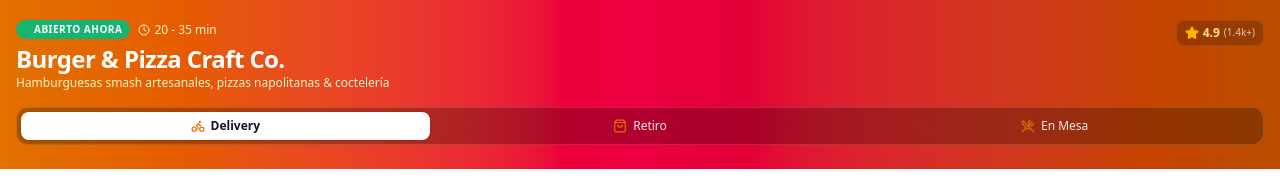
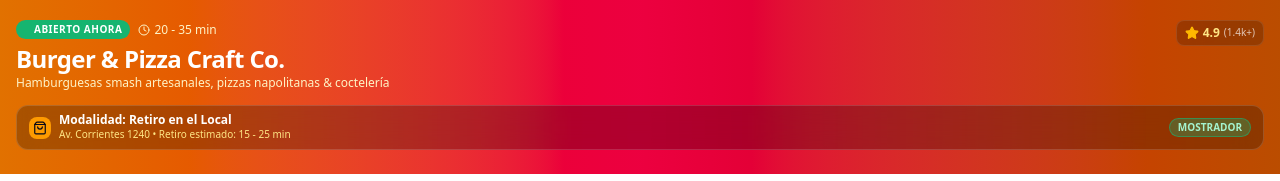
Before and after one commit to lucianovegaallegroni-boop/saaspedidos, a React (Vite) app: page / in a window 1280 px wide. Shown: the top 181 px of the page. Built offline with nearby package versions, Linux system fonts and the light colour scheme.

Commit message:
feat: configure exclusive in-store pickup mode across customer menu, cart, checkout, tracking and kitchen kanban

```diff
--- a/src/components/customer/CartDrawer.jsx
+++ b/src/components/customer/CartDrawer.jsx
@@ -178,8 +178,8 @@
                 </div>
               )}
               <div className="flex justify-between text-slate-600">
-                <span>Costo estimado de entrega</span>
-                <span className="font-medium text-slate-900">Se calcula al pagar</span>
+                <span>Modalidad</span>
+                <span className="font-semibold text-emerald-600">Retiro en el Local (Gratis)</span>
               </div>
               <div className="pt-2 border-t border-slate-200 flex justify-between items-baseline">
                 <span className="font-bold text-sm text-slate-900">Total a pagar</span>
--- a/src/components/customer/CheckoutModal.jsx
+++ b/src/components/customer/CheckoutModal.jsx
@@ -7,27 +7,21 @@
   const navigate = useNavigate();
   const { cart, cartTotal, createOrder } = useRestaurant();
 
-  const [deliveryType, setDeliveryType] = useState('DELIVERY');
   const [customerName, setCustomerName] = useState('');
   const [customerPhone, setCustomerPhone] = useState('');
-  const [address, setAddress] = useState('');
+  const [pickupNotes, setPickupNotes] = useState('');
   const [paymentMethod, setPaymentMethod] = useState('ONLINE_CARD');
   const [isSubmitting, setIsSubmitting] = useState(false);
   const [formError, setFormError] = useState('');
 
   if (!isOpen) return null;
 
-  const deliveryFee = deliveryType === 'DELIVERY' ? 2.50 : 0;
-  const finalTotal = cartTotal + deliveryFee;
+  const finalTotal = cartTotal;
 
   const handleSubmit = (e) => {
     e.preventDefault();
     if (!customerName.trim() || !customerPhone.trim()) {
       setFormError('Por favor ingresa tu nombre y número de teléfono.');
-      return;
-    }
-    if (deliveryType === 'DELIVERY' && !address.trim()) {
-      setFormError('Por favor especifica tu dirección completa de entrega.');
       return;
     }
 
@@ -39,8 +33,8 @@
       createOrder({
         customerName: customerName.trim(),
         customerPhone: customerPhone.trim(),
-        deliveryType,
-        address: deliveryType === 'DELIVERY' ? address.trim() : (deliveryType === 'TAKEAWAY' ? 'Retiro en mostrador' : address.trim() || 'Mesa #1'),
+        deliveryType: 'TAKEAWAY',
+        address: 'Retiro en mostrador del local (Av. Corrientes 1240)' + (pickupNotes.trim() ? ` - Nota: ${pickupNotes.trim()}` : ''),
         paymentMethod,
       });
       setIsSubmitting(false);
@@ -61,7 +55,7 @@
             <h2 className="text-base font-black tracking-tight text-white m-0">
               Confirmar & Pagar Pedido
             </h2>
-            <p className="text-xs text-slate-400">Total: ${finalTotal.toFixed(2)}</p>
+            <p className="text-xs text-slate-400">Total: ${finalTotal.toFixed(2)} • Retiro en Mostrador</p>
           </div>
           <button
             onClick={onClose}
@@ -79,56 +73,27 @@
             </div>
           )}
 
-          {/* Delivery Type Option */}
-          <div className="space-y-1.5">
-            <label className="text-xs font-bold text-slate-700 block">Tipo de Entrega</label>
-            <div className="grid grid-cols-3 gap-2">
-              <button
-                type="button"
-                onClick={() => setDeliveryType('DELIVERY')}
-                className={`flex flex-col items-center justify-center p-2.5 rounded-xl border text-xs font-medium transition-all ${
-                  deliveryType === 'DELIVERY'
-                    ? 'border-amber-500 bg-amber-50/50 text-slate-900 font-bold shadow-xs'
-                    : 'border-slate-200 text-slate-600 hover:bg-slate-50'
-                }`}
-              >
-                <Bike className="w-4 h-4 text-amber-600 mb-1" />
-                <span>Delivery (+$2.50)</span>
-              </button>
-
-              <button
-                type="button"
-                onClick={() => setDeliveryType('TAKEAWAY')}
-                className={`flex flex-col items-center justify-center p-2.5 rounded-xl border text-xs font-medium transition-all ${
-                  deliveryType === 'TAKEAWAY'
-                    ? 'border-amber-500 bg-amber-50/50 text-slate-900 font-bold shadow-xs'
-                    : 'border-slate-200 text-slate-600 hover:bg-slate-50'
-                }`}
-              >
-                <ShoppingBag className="w-4 h-4 text-amber-600 mb-1" />
-                <span>Para Retirar</span>
-              </button>
-
-              <button
-                type="button"
-                onClick={() => setDeliveryType('DINE_IN')}
-                className={`flex flex-col items-center justify-center p-2.5 rounded-xl border text-xs font-medium transition-all ${
-                  deliveryType === 'DINE_IN'
-                    ? 'border-amber-500 bg-amber-50/50 text-slate-900 font-bold shadow-xs'
-                    : 'border-slate-200 text-slate-600 hover:bg-slate-50'
-                }`}
-              >
-                <UtensilsCrossed className="w-4 h-4 text-amber-600 mb-1" />
-                <span>En Salón / Mesa</span>
-              </button>
+          {/* Exclusive In-Store Pickup Banner */}
+          <div className="p-3.5 bg-amber-50/80 border border-amber-200 rounded-2xl flex items-center justify-between gap-3">
+            <div className="flex items-center gap-2.5">
+              <div className="w-8 h-8 rounded-xl bg-amber-500 text-slate-950 flex items-center justify-center font-bold shrink-0">
+                <ShoppingBag className="w-4 h-4" />
+              </div>
+              <div>
+                <h4 className="text-xs font-bold text-slate-900 m-0">Modalidad: Retiro en el Local</h4>
+                <p className="text-[11px] text-slate-600 mt-0.5">Av. Corrientes 1240 • Listo en aprox. 15 - 25 min</p>
+              </div>
             </div>
+            <span className="text-[10px] font-bold text-emerald-700 bg-emerald-100 px-2 py-0.5 rounded-full border border-emerald-300 shrink-0">
+              Sin cargo
+            </span>
           </div>
 
           {/* Customer Data */}
           <div className="space-y-2.5">
             <div>
               <label className="text-xs font-bold text-slate-700 block mb-1">
-                Tu Nombre Completo *
+                Tu Nombre Completo * (para llamarte al mostrador)
               </label>
               <input
                 type="text"
@@ -142,7 +107,7 @@
 
             <div>
               <label className="text-xs font-bold text-slate-700 block mb-1">
-                Número de Teléfono / WhatsApp *
+                Número de Teléfono / WhatsApp * (aviso de pedido listo)
               </label>
               <input
                 type="tel"
@@ -156,23 +121,14 @@
 
             <div>
               <label className="text-xs font-bold text-slate-700 block mb-1">
-                {deliveryType === 'DELIVERY'
-                  ? 'Dirección de Entrega (Calle, Número, Depto) *'
-                  : deliveryType === 'DINE_IN'
-                  ? 'Número de Mesa (opcional)'
-                  : 'Punto de retiro'}
+                Nota adicional de retiro (opcional)
               </label>
               <input
                 type="text"
-                disabled={deliveryType === 'TAKEAWAY'}
-                value={deliveryType === 'TAKEAWAY' ? 'Retiro en mostrador del local' : address}
-                onChange={(e) => setAddress(e.target.value)}
-                placeholder={
-                  deliveryType === 'DELIVERY'
-                    ? 'Ej: Av. Santa Fe 3400 3B (Timbre B)'
-                    : 'Ej: Mesa 7'
-                }
-                className="w-full text-xs sm:text-sm p-2.5 border border-slate-200 rounded-xl focus:outline-none focus:ring-2 focus:ring-amber-500 disabled:bg-slate-100 disabled:text-slate-500"
+                value={pickupNotes}
+                onChange={(e) => setPickupNotes(e.target.value)}
+                placeholder="Ej: Retira un familiar, llego en 20 minutos..."
+                className="w-full text-xs sm:text-sm p-2.5 border border-slate-200 rounded-xl focus:outline-none focus:ring-2 focus:ring-amber-500"
               />
             </div>
           </div>
--- a/src/components/customer/MobileHeader.jsx
+++ b/src/components/customer/MobileHeader.jsx
@@ -38,41 +38,20 @@
           </div>
         </div>
 
-        {/* Order Mode Toggle (Delivery / Retiro / En Mesa) */}
-        <div className="mt-4 grid grid-cols-3 gap-1.5 bg-black/25 backdrop-blur-md p-1 rounded-xl border border-white/15 text-xs font-medium">
-          <button
-            onClick={() => setDeliveryMode('DELIVERY')}
-            className={`flex items-center justify-center gap-1.5 py-1.5 rounded-lg transition-all ${
-              deliveryMode === 'DELIVERY'
-                ? 'bg-white text-slate-900 font-bold shadow-sm'
-                : 'text-white/90 hover:text-white hover:bg-white/10'
-            }`}
-          >
-            <Bike className="w-3.5 h-3.5 text-amber-600" />
-            <span>Delivery</span>
-          </button>
-          <button
-            onClick={() => setDeliveryMode('TAKEAWAY')}
-            className={`flex items-center justify-center gap-1.5 py-1.5 rounded-lg transition-all ${
-              deliveryMode === 'TAKEAWAY'
-                ? 'bg-white text-slate-900 font-bold shadow-sm'
-                : 'text-white/90 hover:text-white hover:bg-white/10'
-            }`}
-          >
-            <ShoppingBag className="w-3.5 h-3.5 text-amber-600" />
-            <span>Retiro</span>
-          </button>
-          <button
-            onClick={() => setDeliveryMode('DINE_IN')}
-            className={`flex items-center justify-center gap-1.5 py-1.5 rounded-lg transition-all ${
-              deliveryMode === 'DINE_IN'
-                ? 'bg-white text-slate-900 font-bold shadow-sm'
-                : 'text-white/90 hover:text-white hover:bg-white/10'
-            }`}
-          >
-            <UtensilsCrossed className="w-3.5 h-3.5 text-amber-600" />
-            <span>En Mesa</span>
-          </button>
+        {/* Exclusive Takeaway / In-Store Pickup Banner */}
+        <div className="mt-3.5 flex items-center justify-between bg-black/25 backdrop-blur-md px-3 py-2 rounded-xl border border-white/15 text-xs text-white">
+          <div className="flex items-center gap-2">
+            <div className="p-1 rounded-lg bg-amber-500 text-slate-950 font-bold shrink-0">
+              <ShoppingBag className="w-3.5 h-3.5" />
+            </div>
+            <div>
+              <p className="font-bold text-white text-xs leading-none">Modalidad: Retiro en el Local</p>
+              <p className="text-[10px] text-amber-200 mt-0.5">Av. Corrientes 1240 • Retiro estimado: 15 - 25 min</p>
+            </div>
+          </div>
+          <span className="text-[10px] font-extrabold uppercase bg-emerald-500/30 text-emerald-200 px-2 py-0.5 rounded-full border border-emerald-400/40 shrink-0">
+            Mostrador
+          </span>
         </div>
       </div>
 
--- a/src/components/customer/OrderTrackingView.jsx
+++ b/src/components/customer/OrderTrackingView.jsx
@@ -59,9 +59,9 @@
     },
     {
       key: 'READY_FOR_PICKUP_DELIVERY',
-      label: currentOrder.deliveryType === 'DELIVERY' ? 'En Camino / Despachado' : 'Listo para Retiro',
-      description: currentOrder.deliveryType === 'DELIVERY' ? 'El repartidor va hacia tu dirección.' : 'Puedes acercarte al mostrador a retirar.',
-      icon: Bike,
+      label: 'Listo para Retiro',
+      description: '¡Tu pedido está listo y empaquetado! Acércate al mostrador a retirar.',
+      icon: ShoppingBag,
     },
     {
       key: 'DELIVERED',
@@ -247,12 +247,10 @@
                 <span>-${currentOrder.discount.toFixed(2)}</span>
               </div>
             )}
-            {currentOrder.deliveryFee > 0 && (
-              <div className="flex justify-between">
-                <span>Costo de Envío</span>
-                <span className="font-medium text-slate-900">${currentOrder.deliveryFee.toFixed(2)}</span>
-              </div>
-            )}
+            <div className="flex justify-between text-slate-500">
+              <span>Modalidad</span>
+              <span className="font-semibold text-slate-800">Retiro en el Local (Gratis)</span>
+            </div>
             <div className="pt-1.5 border-t border-slate-200 flex justify-between items-baseline">
               <span className="font-bold text-sm text-slate-900">Total</span>
               <span className="font-black text-base text-slate-900">${currentOrder.total.toFixed(2)}</span>
@@ -260,10 +258,15 @@
           </div>
         </div>
 
-        {/* Delivery / Pickup Info */}
+        {/* Pickup Info */}
         <div className="bg-white rounded-2xl p-4 border border-slate-200/80 shadow-xs text-xs space-y-2">
-          <h3 className="text-sm font-bold text-slate-900 m-0">Destino de Entrega</h3>
-          <p className="text-slate-700 font-medium">{currentOrder.address}</p>
+          <div className="flex items-center justify-between">
+            <h3 className="text-sm font-bold text-slate-900 m-0">Punto de Retiro</h3>
+            <span className="text-[10px] font-bold px-2 py-0.5 rounded-md bg-amber-100 text-amber-800">
+              Mostrador
+            </span>
+          </div>
+          <p className="text-slate-800 font-bold">{currentOrder.address}</p>
           <div className="pt-2 flex items-center justify-between text-slate-500 border-t border-slate-100">
             <span>Método de pago: <strong>{currentOrder.paymentMethod}</strong></span>
             <span className="text-[10px] bg-slate-100 px-2 py-1 rounded">Fecha: {new Date(currentOrder.createdAt).toLocaleTimeString([], { hour: '2-digit', minute: '2-digit' })}</span>
--- a/src/context/RestaurantContext.jsx
+++ b/src/context/RestaurantContext.jsx
@@ -172,8 +172,8 @@
       id: orderId,
       customerName,
       customerPhone,
-      deliveryType,
-      address,
+      deliveryType: 'TAKEAWAY',
+      address: address || 'Retiro en mostrador del local',
       items: cart.map((item) => ({
         productId: item.product.id,
         name: item.product.name,
@@ -183,8 +183,8 @@
       })),
       subtotal: cartSubtotal,
       discount: cartDiscount,
-      deliveryFee: deliveryType === 'DELIVERY' ? 2.50 : 0,
-      total: cartSubtotal + (deliveryType === 'DELIVERY' ? 2.50 : 0),
+      deliveryFee: 0,
+      total: cartSubtotal,
       paymentMethod,
       // Desacoplamiento de estados:
       // Si paga online o transfer simulamos pagado, si es contra entrega queda PENDING
@@ -192,7 +192,7 @@
       // Estado operativo de cocina inicia en RECIBIDO
       operationalStatus: 'RECEIVED',
       createdAt: new Date().toISOString(),
-      estimatedMinutes: deliveryType === 'DELIVERY' ? 35 : 20,
+      estimatedMinutes: 20,
     };
 
     setOrders((prev) => [newOrder, ...prev]);
--- a/src/data/mockData.js
+++ b/src/data/mockData.js
@@ -152,8 +152,8 @@
     id: 'ORD-1001',
     customerName: 'Carlos Mendoza',
     customerPhone: '+54 9 11 5544-3322',
-    deliveryType: 'DELIVERY', // 'DELIVERY' | 'TAKEAWAY' | 'DINE_IN'
-    address: 'Av. Corrientes 1240, Depto 4B',
+    deliveryType: 'TAKEAWAY',
+    address: 'Retiro en mostrador del local (Av. Corrientes 1240)',
     items: [
       {
         productId: 'prod-1',
@@ -172,20 +172,20 @@
     ],
     subtotal: 29.98,
     discount: 5.02,
-    deliveryFee: 2.50,
-    total: 32.48,
-    paymentMethod: 'ONLINE_CARD', // 'CASH_ON_DELIVERY' | 'ONLINE_CARD' | 'BANK_TRANSFER'
-    paymentStatus: 'PAID', // 'PENDING' | 'PAID' | 'FAILED' | 'REFUNDED'
-    operationalStatus: 'PREPARING', // 'RECEIVED' | 'PREPARING' | 'READY_FOR_PICKUP_DELIVERY' | 'DELIVERED' | 'CANCELLED'
+    deliveryFee: 0,
+    total: 29.98,
+    paymentMethod: 'ONLINE_CARD',
+    paymentStatus: 'PAID',
+    operationalStatus: 'PREPARING',
     createdAt: new Date(Date.now() - 15 * 60 * 1000).toISOString(),
-    estimatedMinutes: 25,
+    estimatedMinutes: 20,
   },
   {
     id: 'ORD-1002',
     customerName: 'Valeria Gómez',
     customerPhone: '+54 9 11 8877-6655',
     deliveryType: 'TAKEAWAY',
-    address: 'Retiro en mostrador',
+    address: 'Retiro en mostrador del local (Av. Corrientes 1240)',
     items: [
       {
         productId: 'prod-3',
@@ -207,17 +207,17 @@
     deliveryFee: 0,
     total: 15.89,
     paymentMethod: 'CASH_ON_DELIVERY',
-    paymentStatus: 'PENDING', // Pago contra entrega
+    paymentStatus: 'PENDING',
     operationalStatus: 'RECEIVED',
     createdAt: new Date(Date.now() - 5 * 60 * 1000).toISOString(),
-    estimatedMinutes: 20,
+    estimatedMinutes: 15,
   },
   {
     id: 'ORD-1003',
     customerName: 'Marcos Benítez',
     customerPhone: '+54 9 11 3322-1100',
-    deliveryType: 'DINE_IN',
-    address: 'Mesa #4',
+    deliveryType: 'TAKEAWAY',
+    address: 'Retiro en mostrador del local (Av. Corrientes 1240)',
     items: [
       {
         productId: 'prod-5',
@@ -237,7 +237,6 @@
     subtotal: 24.90,
     discount: 5.10,
     deliveryFee: 0,
-    total: 24.90,
     paymentMethod: 'ONLINE_CARD',
     paymentStatus: 'PAID',
     operationalStatus: 'READY_FOR_PICKUP_DELIVERY',
```
Also changed, not shown: src/components/admin/OrderKanban.jsx (+5 -5 lines).
